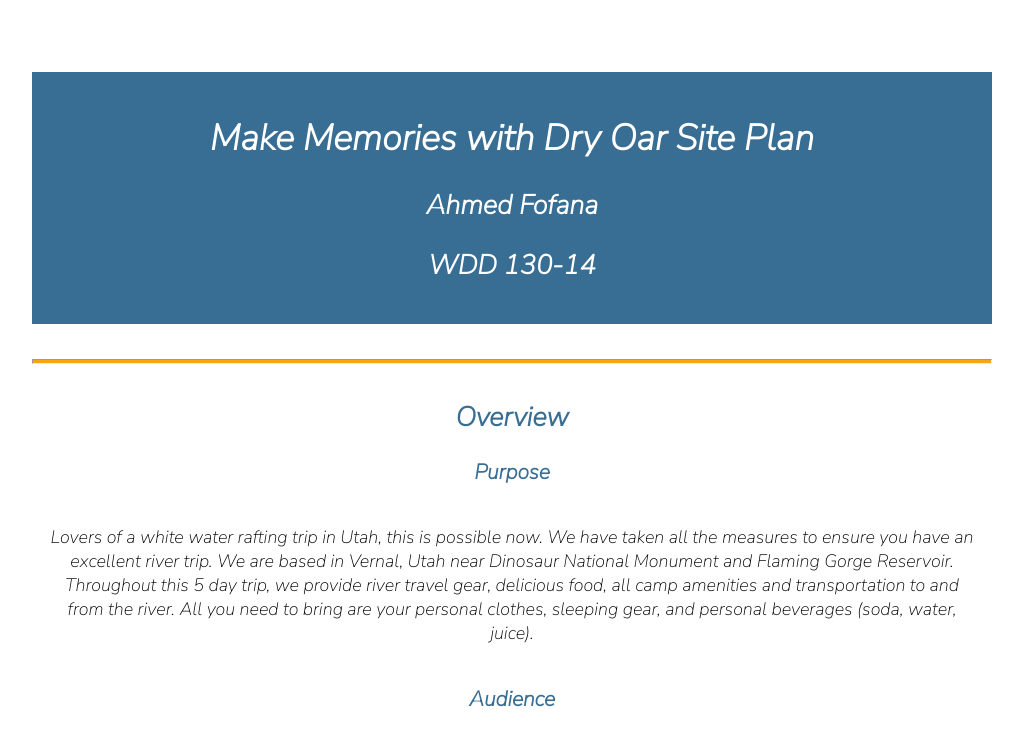
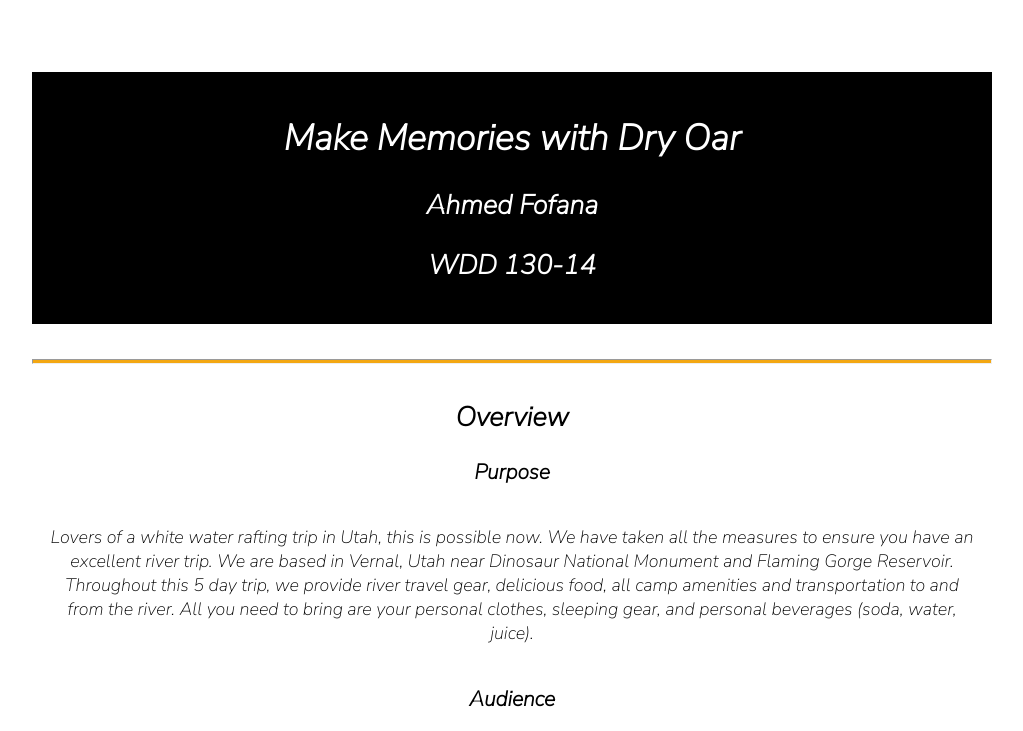
Before and after one commit to ahmfof/ahmfof.github.io, a plain HTML site: page wdd130/wwr/site-plan-rafting.html in a window 1280 px wide. Shown: the top 731 px of the page, without its empty margins (128-1151 px from the left). Drawn offline with Linux system fonts and the light colour scheme.

```diff
--- a/wdd130/wwr/site-plan-rafting.html
+++ b/wdd130/wwr/site-plan-rafting.html
@@ -9,7 +9,7 @@
 
 <body>
   <header>
-    <h1>Make Memories with Dry Oar Site Plan</h1>
+    <h1>Make Memories with Dry Oar </h1>
     <h2>Ahmed Fofana</h2>
     <h2>WDD 130-14</h2>
     <!-- In the header above, add the name of your site, your name and class number. For example if you are in section 3 you would put WDD 130-03 -->
@@ -37,7 +37,7 @@
     <h2>Branding</h2>
     <h3>Website Logo</h3>
     <!-- Replace this with some sort of logo for your site.  A logo can be as simple as the name of your site in a nice font :) -->
-    <img src="https://byui-wdd.github.io/wdd130/rafting_images/dryoarlogo.png" alt="Logo image" />
+    <img alt="Logo image" src="https://cdn.glitch.global/5e785829-d13b-406b-89a7-9bb0daec1a60/expeditions.jpg?v=165188"/>
     <hr />
     <h2>Style Guide</h2>
 
--- a/wdd130/wwr/styles/site-plan-rafting.css
+++ b/wdd130/wwr/styles/site-plan-rafting.css
@@ -180,11 +180,11 @@ Fonts are separated by a | */
   --paragraph-font: Nunito Sans, Helvetica, sans-serif;
 
   /* these colors below should be chosen from among your palette colors above */
-  --headline-color-on-white: #396E94;  /* headlines on a white background */
-  --headline-color-on-color: white; /* headlines on a colored background */
-  --paragraph-color-on-white: #396E94; /* paragraph text on a white background */
-  --paragraph-color-on-color: white; /* paragraph text on a colored background */
-  --paragraph-background-color: #396E94  ;
+  --headline-color-on-white: black;  /* headlines on a white background */
+  --headline-color-on-color: #ffffff; /* headlines on a colored background */
+  --paragraph-color-on-white: black; /* paragraph text on a white background */
+  --paragraph-color-on-color: #ffffff; /* paragraph text on a colored background */
+  --paragraph-background-color: #000000  ;
   --nav-link-color: #396E94;
   --nav-background-color: #D4AC0D;
   --nav-hover-link-color: white;
```
Also changed, not shown: wdd130/images/expeditions.jpg (added), wdd130/images/logo.jpeg (added), wdd130/wwr/images/logo.jpeg (added).
